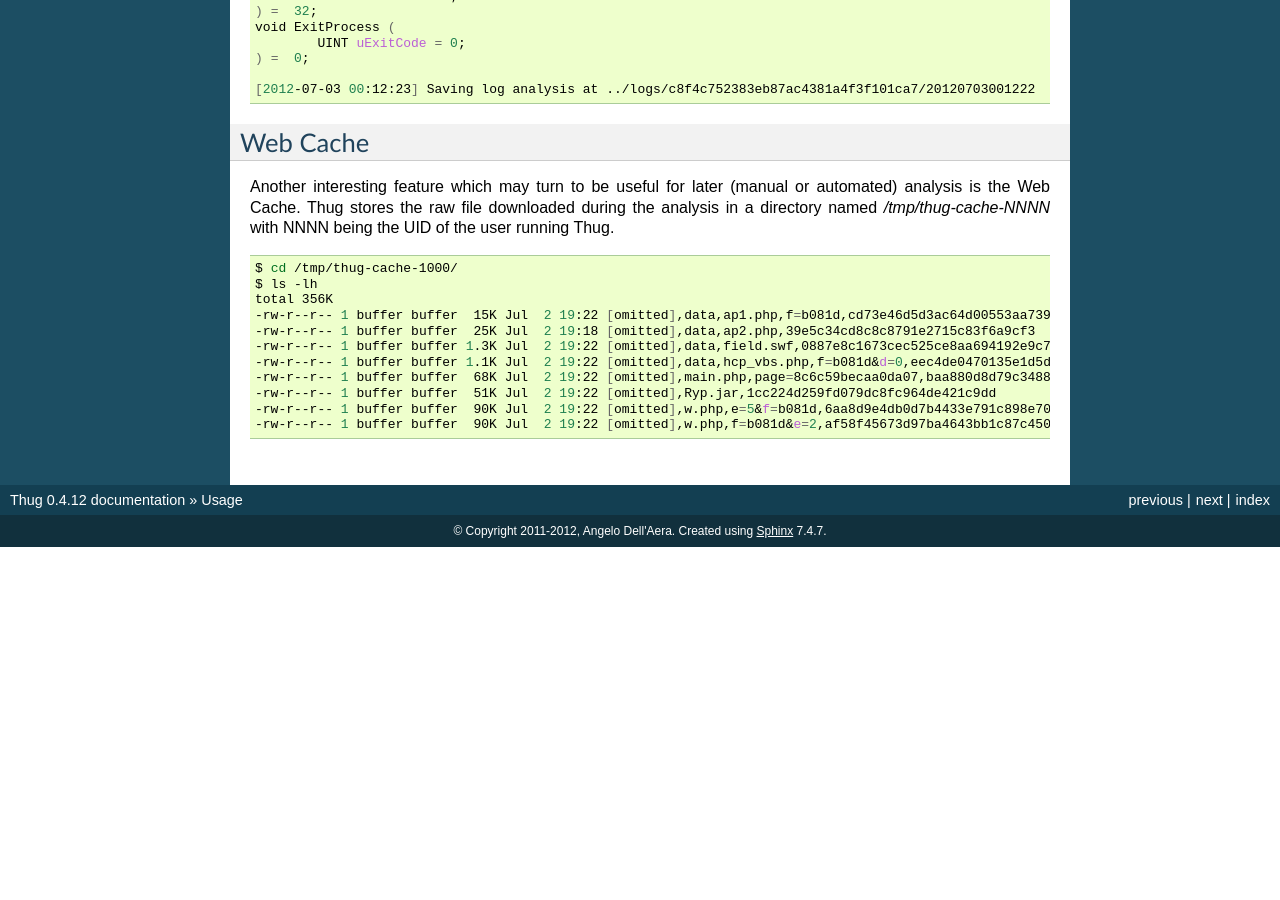
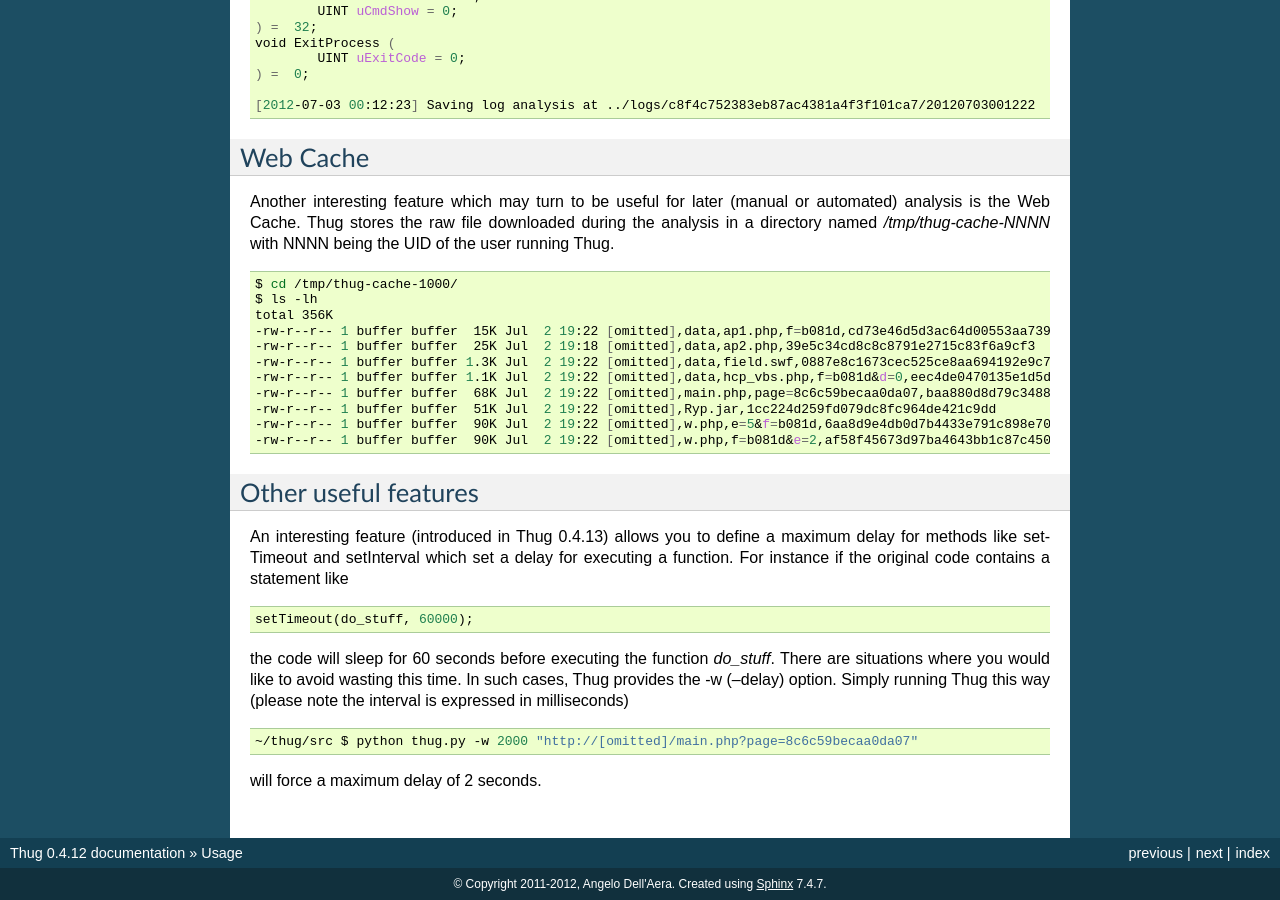
Before and after one commit to buffer/thug, a Sphinx documentation site: the page built from doc/source/usage.rst, in a window 1280 px wide and 900 px high, scrolled down 10172 px. Built offline with Sphinx 7.4.7, drawn with Linux system fonts in a browser that asks for light colours; before the commit the page ends 10719 px from its top, so only the background shows below that; some of the changed text lies outside the part shown.

Commit message:
Updated documentation

```diff
--- a/doc/source/usage.rst
+++ b/doc/source/usage.rst
@@ -26,6 +26,7 @@
                 -h, --help          	Display this help information
                 -u, --useragent=    	Select a user agent (see below for values, default: winxpie60)
                 -e, --events=       	Enable comma-separated specified DOM events handling
+                -w, --delay=        	Set a maximum setTimeout/setInterval delay value (in milliseconds)
                 -o, --output=       	Log to a specified file
                 -r, --referer=      	Specify a referer
                 -p, --proxy=        	Specify a proxy (see below for format and supported schemes)
@@ -695,3 +696,25 @@
         -rw-r--r-- 1 buffer buffer  51K Jul  2 19:22 [omitted],Ryp.jar,1cc224d259fd079dc8fc964de421c9dd
         -rw-r--r-- 1 buffer buffer  90K Jul  2 19:22 [omitted],w.php,e=5&f=b081d,6aa8d9e4db0d7b4433e791c898e7090e
         -rw-r--r-- 1 buffer buffer  90K Jul  2 19:22 [omitted],w.php,f=b081d&e=2,af58f45673d97ba4643bb1c87c4505b2
+
+
+Other useful features
+---------------------
+
+An interesting feature (introduced in Thug 0.4.13) allows you to define a maximum delay for
+methods like setTimeout and setInterval which set a delay for executing a function. For instance
+if the original code contains a statement like
+
+.. code-block:: javascript
+
+        setTimeout(do_stuff, 60000);
+
+the code will sleep for 60 seconds before executing the function `do_stuff`. There are situations
+where you would like to avoid wasting this time. In such cases, Thug provides the -w (--delay)
+option. Simply running Thug this way (please note the interval is expressed in milliseconds)
+
+.. code-block:: sh
+
+         ~/thug/src $ python thug.py -w 2000 "http://[omitted]/main.php?page=8c6c59becaa0da07"
+
+will force a maximum delay of 2 seconds.
```
Also changed, not shown: 1 other file.
